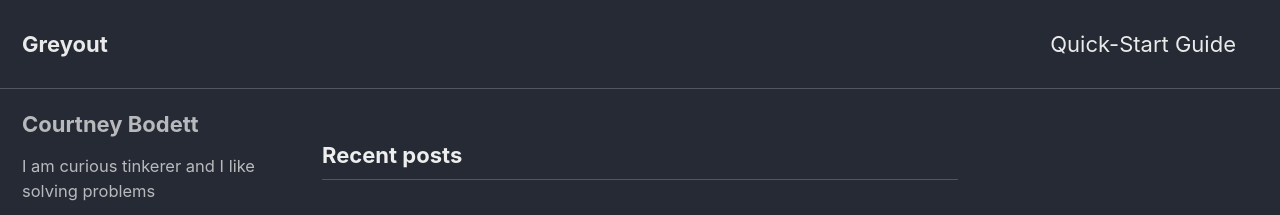
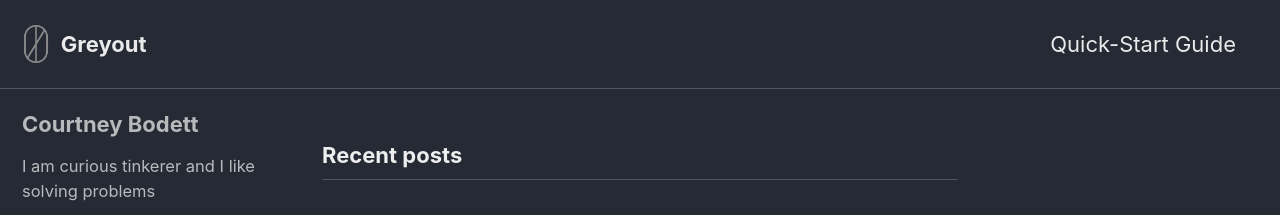
Before and after one commit to grey0ut/cbodett.github.io, a Jekyll site: the page built from index.html, in a window 1280 px wide. Shown: the top 215 px of the page. Built offline with Jekyll 4.4.1, drawn with Linux system fonts in a browser that asks for light colours; cached includes are drawn as plain includes; the list of posts is cut into pages by our own code.

Commit message:
Adding logo file

```diff
--- a/_config.yml
+++ b/_config.yml
@@ -25,7 +25,7 @@
 baseurl                  : # the subpath of your site, e.g. "/blog"
 repository               : "CBodett/cbodett.github.io"
 teaser                   : # path of fallback teaser image, e.g. "/assets/images/500x300.png"
-logo                     : # path of logo image to display in the masthead, e.g. "/assets/images/88x88.png"
+logo                     : "/assets/images/LOGO.png"
 masthead_title           : # overrides the website title displayed in the masthead, use " " for no title
 # breadcrumbs            : false # true, false (default)
 words_per_minute         : 200
```
Also changed, not shown: assets/images/LOGO.png (added).
